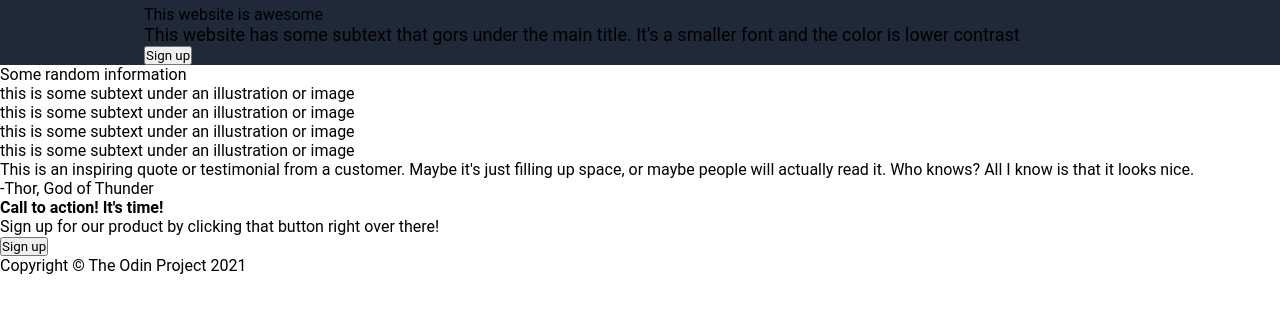
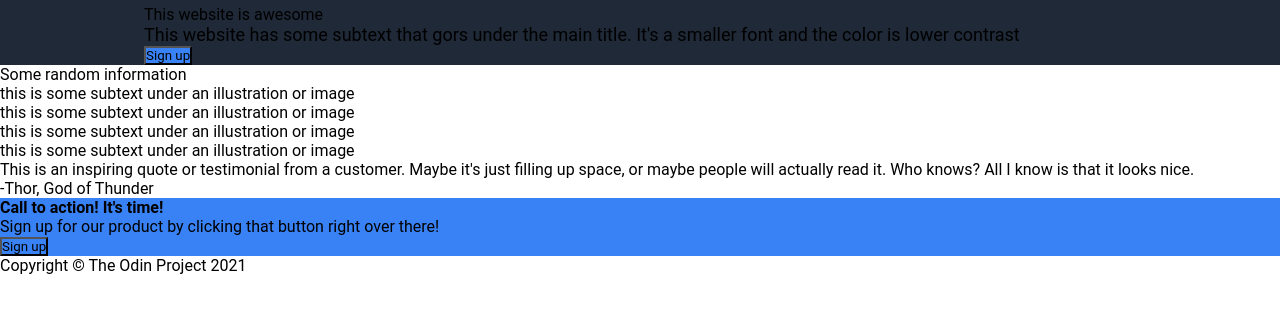
Before and after one commit to oceeta/odin-landing-page, a plain HTML site: page index.html in a window 1280 px wide. Shown: the part 39-352 px from the top of the page. Drawn offline with Linux system fonts and the light colour scheme.

Commit message:
Add background color for cta card and buttons

```diff
--- a/style/style.css
+++ b/style/style.css
@@ -9,6 +9,10 @@ body {
     display: flex;
     flex-direction: column;
     justify-content: space-between;
+}
+
+button, .cta {
+    background-color: #3882f6;
 }
 
 .header-links li a {
```
